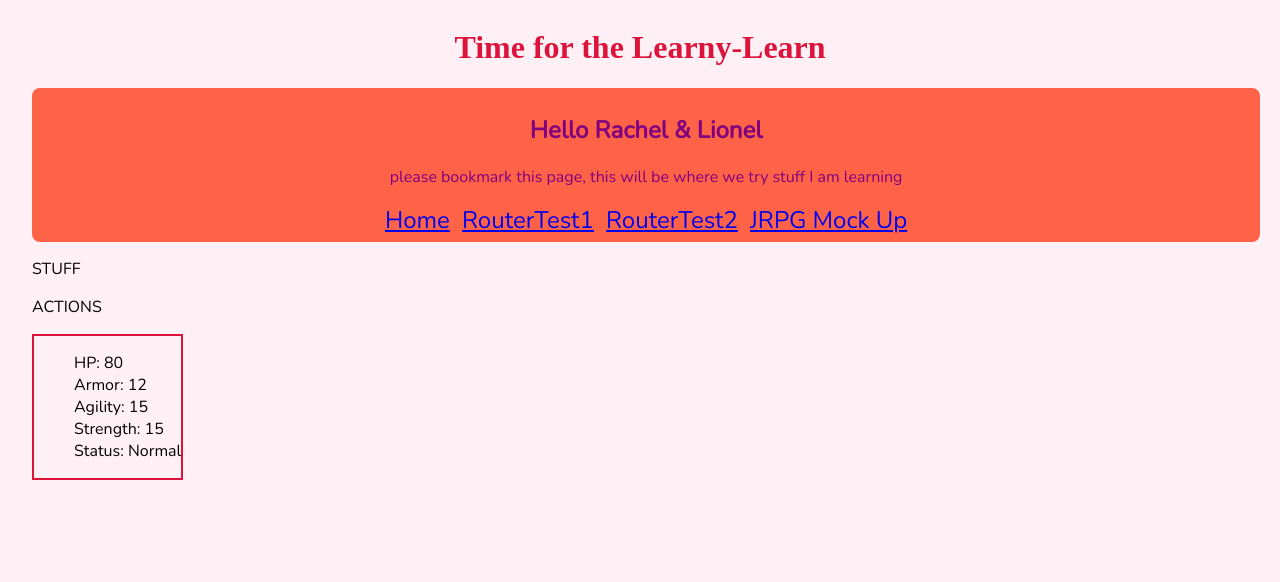
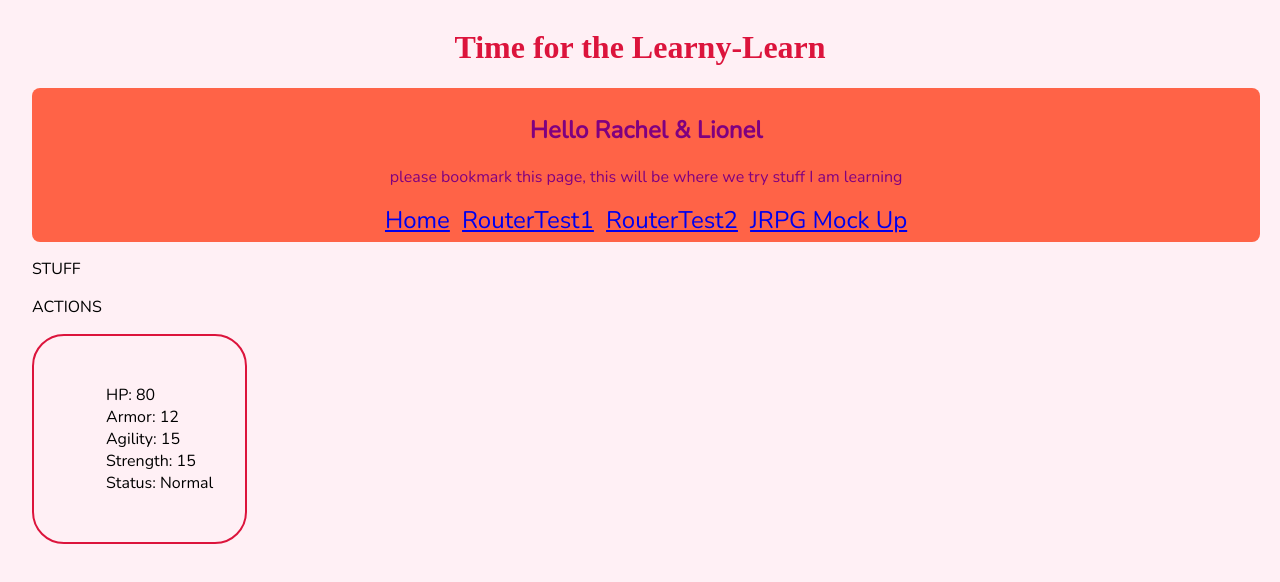
Before and after one commit to JF-LL-codebuds/react-play-study-fe, a React app: page /gamelayout in a window 1280 px wide. Shown: the top 582 px of the page. Built offline with nearby package versions, Linux system fonts and the light colour scheme; a web font is replaced by a local one.

Commit message:
little more styling

```diff
--- a/src/components/gamelayout/gamelayout.css
+++ b/src/components/gamelayout/gamelayout.css
@@ -1,5 +1,8 @@
 .yourStatsWindow {
   border: solid 2px crimson;
+  padding: 2em;
+  border-radius: 2em;
+  display: inline-block;
 }
 
 .yourStatsList {
```
